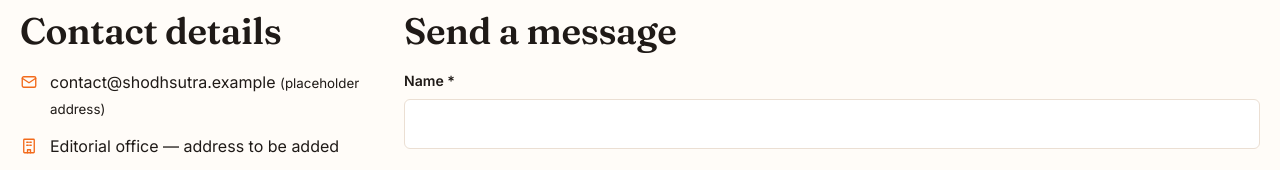
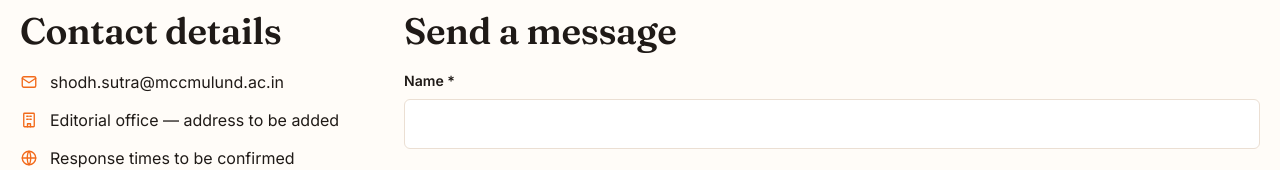
Before and after one commit to Roshanjdhv05/sodhsutra, a Next.js app: page /contact in a window 1280 px wide. Shown: the part 465-635 px from the top of the page. Built offline with nearby package versions, Linux system fonts and the light colour scheme; no server answers; the database is empty.

Commit message:
Update official contact email to shodh.sutra@mccmulund.ac.in

```diff
--- a/app/contact/page.jsx
+++ b/app/contact/page.jsx
@@ -12,7 +12,7 @@ export default function ContactPage() {
         <div>
           <h2>Contact details</h2>
           <ul className="clist">
-            <li><Icon name="mail" size={18} /> <span>contact@shodhsutra.example <small>(placeholder address)</small></span></li>
+            <li><Icon name="mail" size={18} /> <span>shodh.sutra@mccmulund.ac.in</span></li>
             <li><Icon name="building" size={18} /> <span>Editorial office — address to be added</span></li>
             <li><Icon name="globe" size={18} /> <span>Response times to be confirmed</span></li>
           </ul>
```
